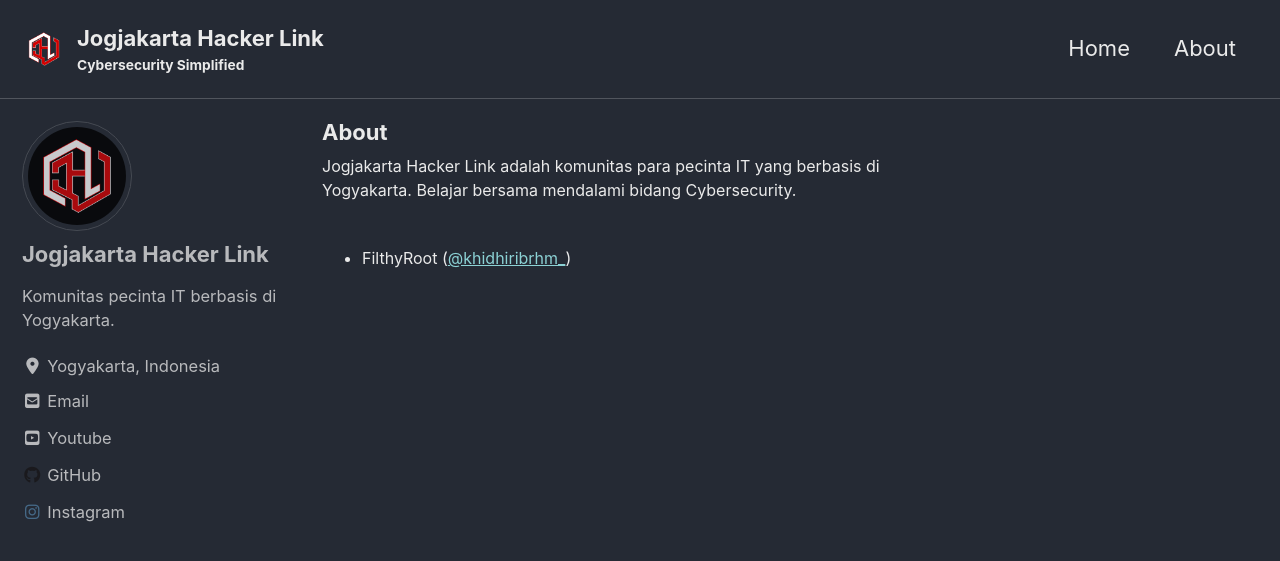
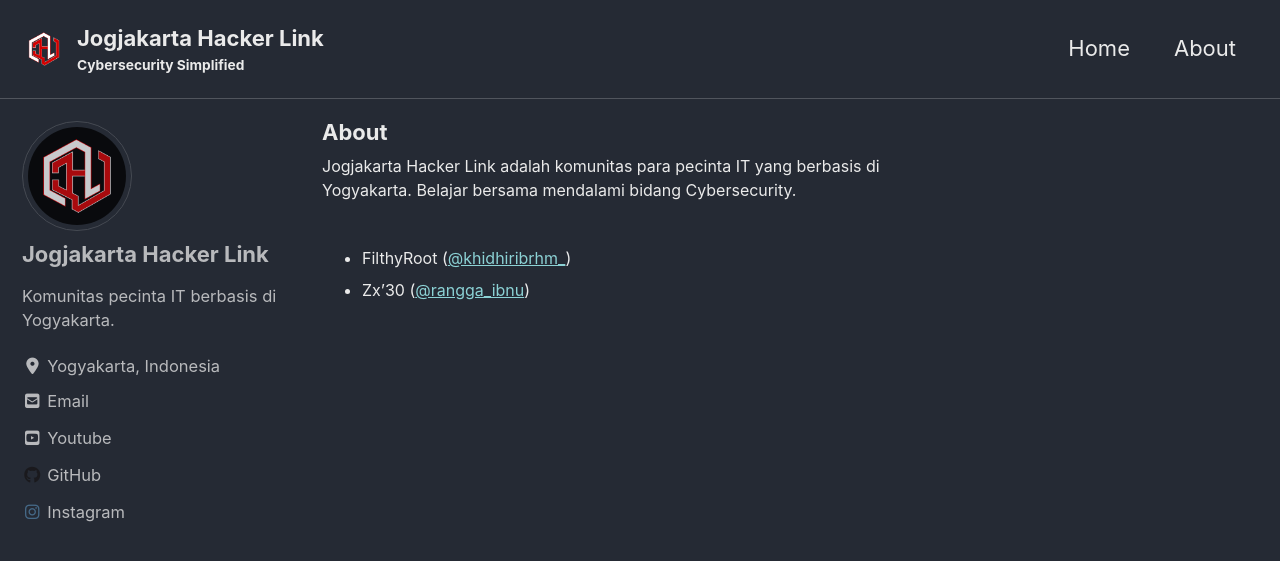
Before and after one commit to jogjakartahackerlink/jogjakartahackerlink.github.io, a Jekyll site: the page built from _pages/about.md, in a window 1280 px wide and 900 px high. Shown: the top 561 px of the window. Built offline with Jekyll 4.4.1, drawn with Linux system fonts in a browser that asks for light colours; cached includes are drawn as plain includes; nearby versions of some CDN libraries.

Commit message:
Update about.md

```diff
--- a/_pages/about.md
+++ b/_pages/about.md
@@ -6,3 +6,4 @@
 Jogjakarta Hacker Link adalah komunitas para pecinta IT yang berbasis di Yogyakarta.
 Belajar bersama mendalami bidang Cybersecurity.<br><br>
 - FilthyRoot (<a href="http://www.instagram.com/khidhiribrhm_">@khidhiribrhm_</a>)<br>
+- Zx'30 (<a href="http://www.instagram.com/rangga_ibnu">@rangga_ibnu</a>)<br>
```
